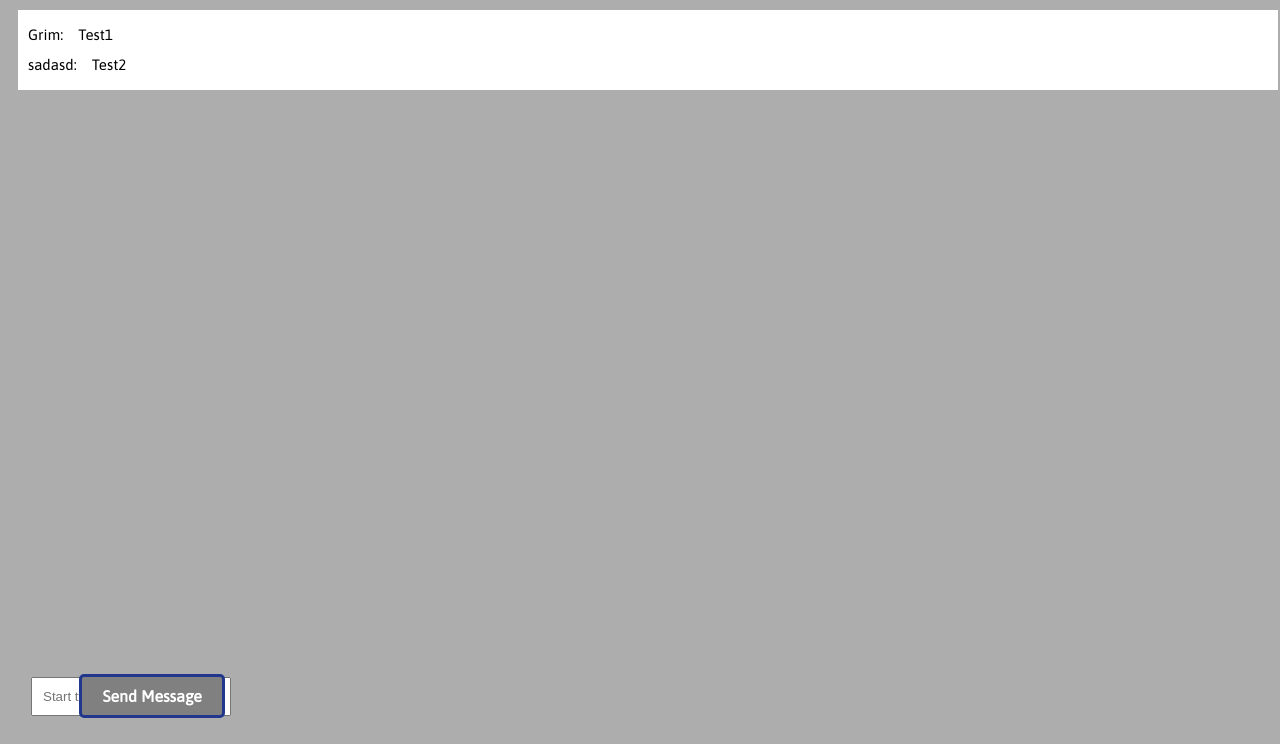
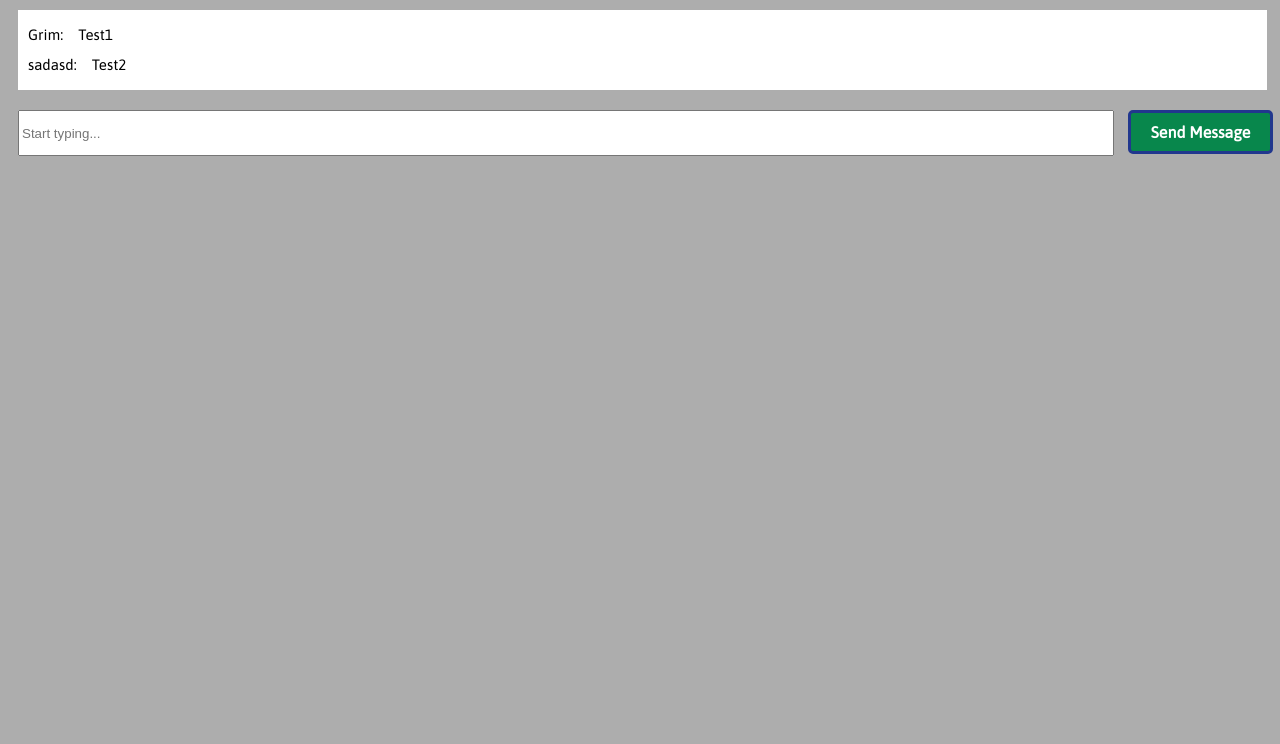
Before and after one commit to SidJain1412/Flask_SQL_Chat, a Flask app: template app/templates/chat.html in a window 1280 px wide. Shown: the part 66-810 px from the top of the page. After the commit the page ends 222 px from the top, so only its background shows below. Run offline with Flask 2, Linux system fonts and the light colour scheme; the template is opened without the code that fills it: values that come from a table or form of the project are taken from there, others are empty; data comes from the database, SQL or seed files in the repository; some libraries are stand-ins or nearby versions.

Commit message:
CSS wasn't working as expected in last commit, fixed a little, changed send message button color

```diff
--- a/app/static/css/chatStyle.css
+++ b/app/static/css/chatStyle.css
@@ -7,18 +7,13 @@ body{
   	width: 100%;
 }
 
+
 header {
 	background: #199A28;
 	padding: 20px;
 	text-align: center;
 	font-weight: bold;
 	color: #F5F5F5;
-}
-article {
-    min-height: 100%;
-    display: grid;
-    grid-template-rows: auto 1fr auto;
-    grid-template-columns: 100%;
 }
 
 #message {
@@ -27,45 +22,27 @@ article {
 	font-size: 15px;
 	line-height: 200%;
 	margin-right: 10px;
+  width: 96%;
 }
 
-#messageForm {
-	display: flex;
-	position:absolute;
-   	bottom:0;
-   	width:100%;
-   	height:60px;
-   	padding: 10px;
-}
-
-#messagesInputDiv {
-	padding:10px;
-    min-height:100%;
-    position:relative;
-}
 
 #messageInput {
   width: 85%;
-	padding: 10px;
-	margin-right: 20px;
-	position: relative;
-	margin: 3px;
+  margin: 10px;
+  height: 40px;
 }
 
 #sendButton {
-	position: absolute;
 	font-family : inherit;
   font-size: 1em;
   font-weight: bold;
   border: 3px solid black;
   border-color: #21378E;
-    background-color: grey;
+  background-color: #08874C;
   color: white;
   padding: 10px 20px;
-    font-size: 16px;
   cursor: pointer;
   border-radius: 5px;
-    margin-right: 10px;
 }
 
 #sendButton:hover {
--- a/app/templates/chat.html
+++ b/app/templates/chat.html
@@ -10,7 +10,6 @@
 	<header>
 		Welcome, {{username}}
 	</header>
-	<article>
 	<div id="messagesDiv">
 		{% if messages %}
 		<p id="message" style="margin: 10px;">
@@ -21,14 +20,13 @@
 		{% endif %}
 	</div>
 	<footer>
+		<div id="messagesInputDiv">
 			<form id="messageForm" action="/send_message" method="post" name="messageForm">
-				<div id="messagesInputDiv">
 					<input id = "messageInput" type="text" name="message" placeholder="Start typing...">
-						<input id = "sendButton" type="submit" style="position: absolute; right: 10px;" value="Send Message"/>
+					<input id = "sendButton" type="submit" value="Send Message"/>
+			</form>
 		</div>
-			</form>
 	</footer>
-	</article>
 	<!-- <input id = "testButton" type="button" value="Test"/> -->
 	<script src="https://ajax.googleapis.com/ajax/libs/jquery/3.1.0/jquery.min.js"></script>
 	<script src="static/js/main.js"></script>
```
Lines whose indentation alone changed are shown as unchanged.
